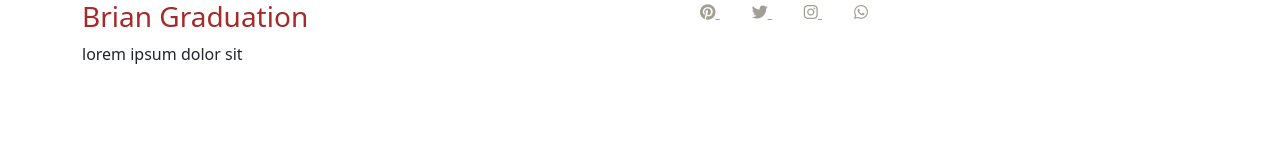
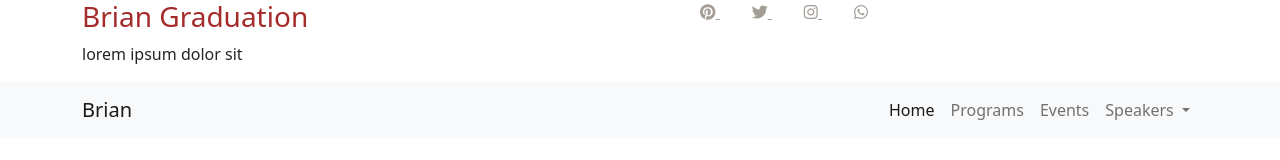
Before and after one commit to KAMAUBrian644/Brian-Graduation, a plain HTML site: page index.html in a window 1280 px wide. Drawn offline with nearby package versions, Linux system fonts and the light colour scheme.

Commit message:
added the navbar

```diff
--- a/index.html
+++ b/index.html
@@ -61,6 +61,50 @@
 
     </section>
     <!--top bar section ends-->
+    <!--Navigation bar starts-->
+    <nav class="navbar navbar-expand-lg bg-light">
+        <div class="container">
+          <a class="navbar-brand" href="#">
+            Brian
+          </a>
+          <button class="navbar-toggler" type="button" data-bs-toggle="collapse" data-bs-target="#navbarNavDropdown" aria-controls="navbarNavDropdown" aria-expanded="false" aria-label="Toggle navigation">
+            <span class="navbar-toggler-icon"></span>
+          </button>
+          <div class="collapse navbar-collapse" id="navbarNavDropdown">
+            <ul class="navbar-nav ms-auto">
+              <li class="nav-item">
+                <a class="nav-link active" aria-current="page" href="#">Home</a>
+              </li>
+              <li class="nav-item">
+                <a class="nav-link" href="#">Programs</a>
+              </li>
+              <li class="nav-item">
+                <a class="nav-link" href="#">Events</a>
+              </li>
+              <li class="nav-item dropdown">
+                <a class="nav-link dropdown-toggle" href="#" role="button" data-bs-toggle="dropdown" aria-expanded="false">
+                  Speakers
+                </a>
+                <ul class="dropdown-menu">
+                  <li><a class="dropdown-item" href="#">Action</a></li>
+                  <li><a class="dropdown-item" href="#">Another action</a></li>
+                  <li><a class="dropdown-item" href="#">Something else here</a></li>
+                </ul>
+              </li>
+            </ul>
+          </div>
+        </div>
+      </nav>
+
+
+
+
+
+
+
+
+
+   <!--Navigation bar ends-->
 
 
 
```
